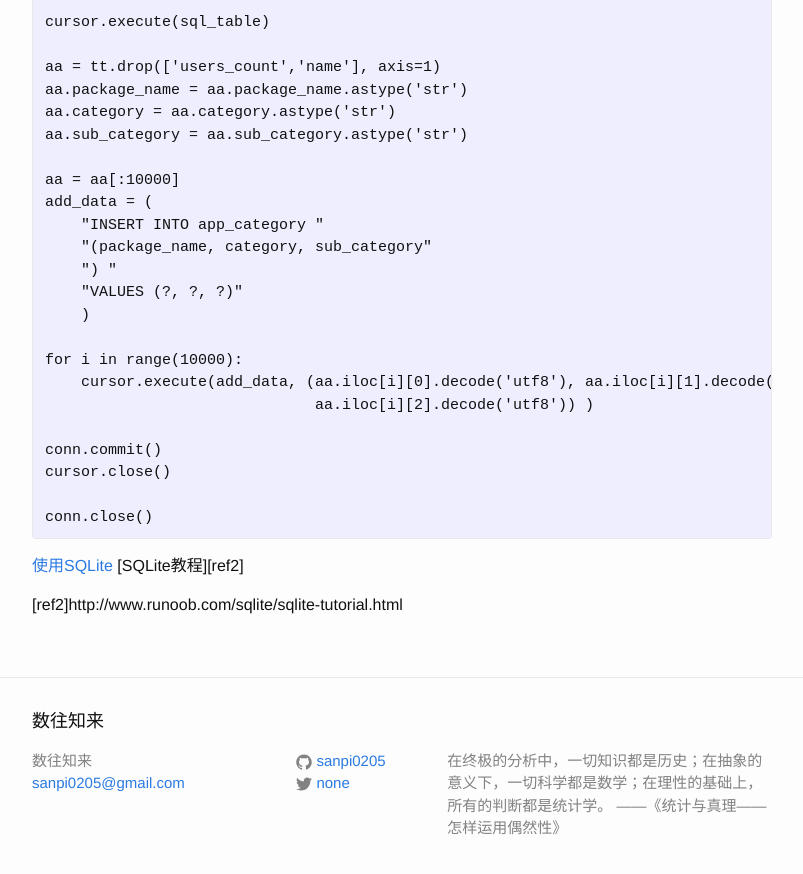
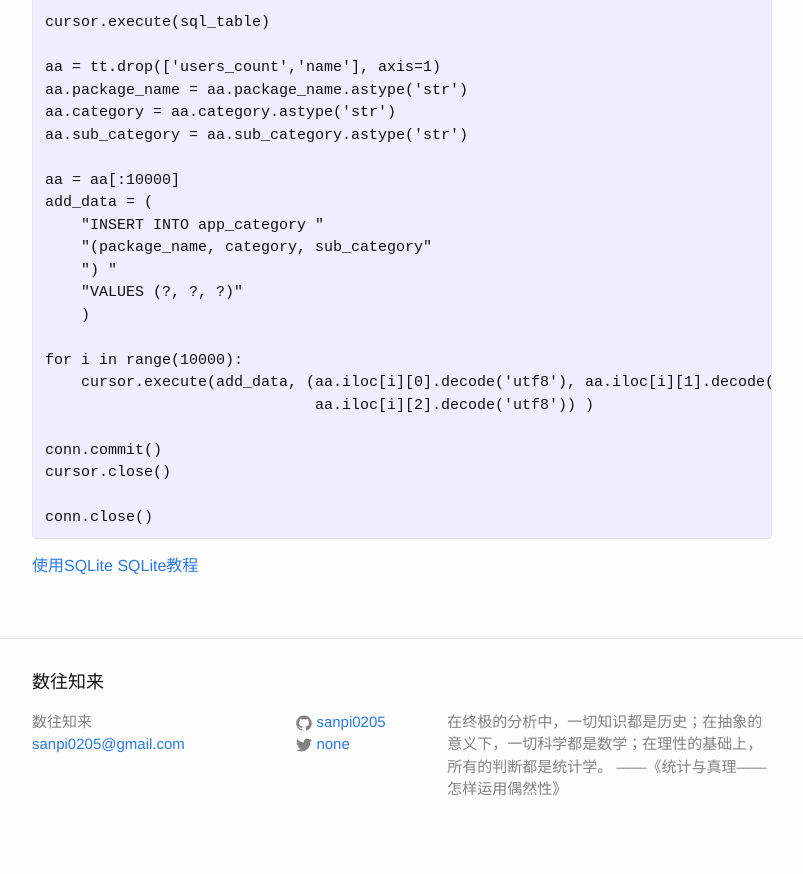
Before and after one commit to sanpi0205/sanpi0205.github.io, a Jekyll site: the page built from _posts/2016-05-25-python-sqlite3.markdown, in a window 1280 px wide and 900 px high, scrolled down 965 px. Shown: the top 874 px of the window, without its empty margins (238-1041 px from the left). Built offline with Jekyll 4.4.1, drawn with Linux system fonts in a browser that asks for light colours.

Commit message:
python sqlitesa

```diff
--- a/_posts/2016-05-25-python-sqlite3.markdown
+++ b/_posts/2016-05-25-python-sqlite3.markdown
@@ -72,4 +72,5 @@ conn.close()
 [SQLite教程][ref2]
 
 [ref1]: http://www.liaoxuefeng.com/wiki/001374738125095c955c1e6d8bb493182103fac9270762a000/001388320596292f925f46d56ef4c80a1c9d8e47e2d5711000
-[ref2]http://www.runoob.com/sqlite/sqlite-tutorial.html
+
+[ref2]: http://www.runoob.com/sqlite/sqlite-tutorial.html
```
